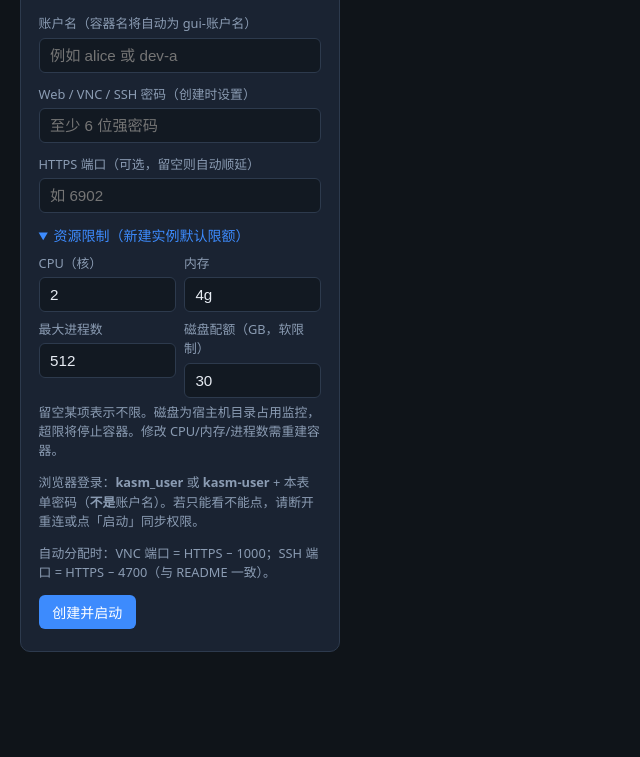
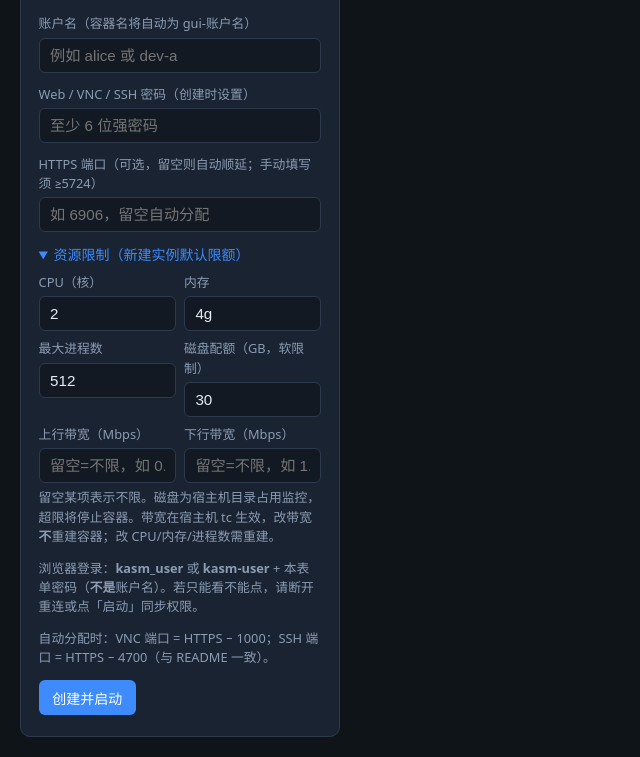
Before and after one commit to liukaijie1980/gui-lab, a FastAPI app: page / in a window 1280 px wide. Shown: the part 188-945 px from the top of the page, without its empty margins (0-640 px from the left). Before the commit the page ends 840 px from the top, so only its background shows below. Run offline with FastAPI, Linux system fonts and the light colour scheme; some libraries are stand-ins or nearby versions.

Commit message:
增强宿主机 VNC 与容器带宽管理，并忽略 iscsi 用户数据。
宿主机 VNC 支持 x11vnc/TigerVNC 自动切换与 noVNC Web 访问；管理台新增上下行带宽限制（tc）；校验 GUI 端口映射并忽略 iscsi 目录。

Co-authored-by: Cursor <cursoragent@cursor.com>

```diff
--- a/gui_portal/app.py
+++ b/gui_portal/app.py
@@ -28,14 +28,18 @@ INSTALL_SSHD_STARTUP = ROOT / "scripts" / "install-sshd-startup.sh"
 SYNC_KASM_WEB_PASSWORD = ROOT / "scripts" / "sync-kasm-web-password.sh"
 INSTALL_APP_WRAPPERS = ROOT / "scripts" / "install-container-app-wrappers.sh"
 CHECK_DISK_SCRIPT = ROOT / "scripts" / "check-instance-disk-usage.sh"
+LIMIT_BW_SCRIPT = ROOT / "scripts" / "limit-container-bandwidth.sh"
 STATE_PATH = Path(os.environ.get("GUI_PORTAL_STATE", ROOT / "gui_portal" / "instances.json"))
 SNAPSHOT_DIR = Path(os.environ.get("GUI_PORTAL_SNAPSHOT_DIR", ROOT / "gui_portal" / "snapshots"))
 BASE_GUI = int(os.environ.get("GUI_PORTAL_BASE_GUI", "6901"))
 PORT_MAX = int(os.environ.get("GUI_PORTAL_PORT_MAX", "6999"))
+# gui_to_ssh(g)=g-4700；宿主机 SSH 映射须 ≥1024 ⇒ g ≥5724
+MIN_GUI_PORT = int(os.environ.get("GUI_PORTAL_MIN_GUI", "5724"))
 ADMIN_PASSWORD = os.environ.get("GUI_PORTAL_ADMIN_PASSWORD", "").strip() or None
 
 _SLUG_OK = re.compile(r"^[a-z0-9]([a-z0-9-]*[a-z0-9])?$")
 _MEM_RE = re.compile(r"^(\d+)([mg])$", re.IGNORECASE)
+_MBIT_RE = re.compile(r"^[0-9]+(\.[0-9])?$")
 
 _BUILTIN_DEFAULT_RESOURCES: dict[str, Any] = {
     "cpus": os.environ.get("GUI_PORTAL_DEFAULT_CPUS", "2"),
@@ -57,6 +61,26 @@ def gui_to_vnc(gui_port: int) -> int:
 def gui_to_ssh(gui_port: int) -> int:
     """与 README 一致：6901↔2201，端口差 4700。"""
     return gui_port - 4700
+
+
+def validate_gui_port_plan(gui: int) -> tuple[int, int]:
+    """校验 GUI 及其衍生的 VNC/SSH 宿主机映射端口（须 ≥1024）。"""
+    if gui < MIN_GUI_PORT or gui > 65535:
+        raise HTTPException(
+            status_code=400,
+            detail=(
+                f"GUI 端口须在 {MIN_GUI_PORT}–65535（留空则自动从 {BASE_GUI} 起分配）；"
+                "过小会导致 SSH/VNC 映射端口无效"
+            ),
+        )
+    vnc = gui_to_vnc(gui)
+    ssh = gui_to_ssh(gui)
+    if vnc < 1024 or ssh < 1024:
+        raise HTTPException(
+            status_code=400,
+            detail=f"GUI 端口 {gui} 对应 VNC={vnc}、SSH={ssh}，宿主机映射端口须 ≥ 1024",
+        )
+    return vnc, ssh
 
 
 _BUILTIN_CONTAINER_PORTS = {6901, 5901, 22}
@@ -178,7 +202,7 @@ def default_resources(state: Optional[dict[str, Any]] = None) -> dict[str, Any]:
 
 
 def normalize_resources(raw: Any, *, apply_defaults: bool = True) -> dict[str, Any]:
-    """将 resources 规范为 {cpus, memory, pids_limit, disk_quota_gb}，空值表示不限。"""
+    """将 resources 规范为 {cpus, memory, pids_limit, disk_quota_gb, egress_mbit, ingress_mbit}，空值表示不限。"""
     base = default_resources() if apply_defaults and not raw else {}
     src = raw if isinstance(raw, dict) else {}
     out: dict[str, Any] = {}
@@ -212,6 +236,13 @@ def normalize_resources(raw: Any, *, apply_defaults: bool = True) -> dict[str, A
             out["disk_quota_gb"] = 0
     else:
         out["disk_quota_gb"] = 0
+
+    for key in ("egress_mbit", "ingress_mbit"):
+        val = src.get(key, base.get(key))
+        if val is not None and str(val).strip():
+            out[key] = str(val).strip()
+        else:
+            out[key] = None
 
     return out
 
@@ -243,6 +274,81 @@ def validate_resources(res: dict[str, Any]) -> None:
     if disk is not None and (not isinstance(disk, int) or disk < 0 or disk > 2048):
         raise HTTPException(status_code=400, detail="磁盘配额须在 0（不限）或 1–2048 GB 之间")
 
+    for key, label in (("egress_mbit", "上行带宽"), ("ingress_mbit", "下行带宽")):
+        val = res.get(key)
+        if val is None:
+            continue
+        if not _MBIT_RE.match(str(val)):
+            raise HTTPException(
+                status_code=400,
+                detail=f"{label}须为 Mbps 数字，精确到 0.1（如 20、15.5、0.1）",
+            )
+        try:
+            v = float(val)
+        except (TypeError, ValueError):
+            raise HTTPException(status_code=400, detail=f"{label}格式无效")
+        if v < 0.1 or v > 10000:
+            raise HTTPException(status_code=400, detail=f"{label}须在 0.1–10000 Mbps 之间")
+
+
+def resources_from_form(
+    *,
+    res_cpus: str = "",
+    res_memory: str = "",
+    res_pids_limit: str = "",
+    res_disk_quota_gb: str = "",
+    res_egress_mbit: str = "",
+    res_ingress_mbit: str = "",
+    apply_defaults: bool = True,
+    explicit_bandwidth: bool = False,
+    explicit_docker_limits: bool = False,
+) -> dict[str, Any]:
+    """从管理台表单解析 resources；explicit_* 时留空表示取消对应限制。"""
+    raw_res: dict[str, Any] = {}
+    if explicit_docker_limits:
+        raw_res["cpus"] = res_cpus.strip() or None
+        raw_res["memory"] = res_memory.strip() or None
+        if res_pids_limit.strip():
+            try:
+                raw_res["pids_limit"] = int(res_pids_limit.strip())
+            except ValueError:
+                raise HTTPException(status_code=400, detail="进程数限额须为整数")
+        else:
+            raw_res["pids_limit"] = None
+        if res_disk_quota_gb.strip():
+            try:
+                raw_res["disk_quota_gb"] = int(res_disk_quota_gb.strip())
+            except ValueError:
+                raise HTTPException(status_code=400, detail="磁盘配额须为整数 GB")
+        else:
+            raw_res["disk_quota_gb"] = 0
+    else:
+        if res_cpus.strip():
+            raw_res["cpus"] = res_cpus.strip()
+        if res_memory.strip():
+            raw_res["memory"] = res_memory.strip()
+        if res_pids_limit.strip():
+            try:
+                raw_res["pids_limit"] = int(res_pids_limit.strip())
+            except ValueError:
+                raise HTTPException(status_code=400, detail="进程数限额须为整数")
+        if res_disk_quota_gb.strip():
+            try:
+                raw_res["disk_quota_gb"] = int(res_disk_quota_gb.strip())
+            except ValueError:
+                raise HTTPException(status_code=400, detail="磁盘配额须为整数 GB")
+    if explicit_bandwidth:
+        raw_res["egress_mbit"] = res_egress_mbit.strip() or None
+        raw_res["ingress_mbit"] = res_ingress_mbit.strip() or None
+    else:
+        if res_egress_mbit.strip():
+            raw_res["egress_mbit"] = res_egress_mbit.strip()
+        if res_ingress_mbit.strip():
+            raw_res["ingress_mbit"] = res_ingress_mbit.strip()
+    resources = normalize_resources(raw_res if raw_res else None, apply_defaults=apply_defaults)
+    validate_resources(resources)
+    return resources
+
 
 def resources_to_env(res: dict[str, Any]) -> dict[str, str]:
     env: dict[str, str] = {}
@@ -253,6 +359,8 @@ def resources_to_env(res: dict[str, Any]) -> dict[str, str]:
         env["MEMSWAP_LIMIT"] = str(res["memory"])
     if res.get("pids_limit"):
         env["PIDS_LIMIT"] = str(res["pids_limit"])
+    env["EGRESS_MBIT"] = str(res["egress_mbit"]) if res.get("egress_mbit") else ""
+    env["INGRESS_MBIT"] = str(res["ingress_mbit"]) if res.get("ingress_mbit") else ""
     return env
 
 
@@ -515,11 +623,38 @@ def next_free_gui_port(state: dict[str, Any]) -> int:
 
 
 def docker_limits_changed(old: dict[str, Any], new: dict[str, Any]) -> bool:
-    """CPU / 内存 / 进程数变更需重建容器；仅磁盘配额变更不需要。"""
+    """CPU / 内存 / 进程数变更需重建容器；磁盘与带宽变更不需要。"""
     for key in ("cpus", "memory", "pids_limit"):
         if old.get(key) != new.get(key):
             return True
     return False
+
+
+def bandwidth_limits_changed(old: dict[str, Any], new: dict[str, Any]) -> bool:
+    for key in ("egress_mbit", "ingress_mbit"):
+        if old.get(key) != new.get(key):
+            return True
+    return False
+
+
+def read_bandwidth_live(container_name: str) -> Optional[dict[str, Any]]:
+    """读取 limit-container-bandwidth.sh 写入的 bandwidth.state（宿主机 tc 已应用）。"""
+    sf = ROOT / "docker_os" / container_name / "bandwidth.state"
+    if not sf.is_file():
+        return None
+    data: dict[str, str] = {}
+    for line in sf.read_text(encoding="utf-8").splitlines():
+        if "=" not in line:
+            continue
+        k, v = line.split("=", 1)
+        data[k.strip().lower()] = v.strip()
+    if not data.get("veth"):
+        return None
+    return {
+        "egress_mbit": data.get("egress_mbit") or None,
+        "ingress_mbit": data.get("ingress_mbit") or None,
+        "veth": data.get("veth"),
+    }
 
 
 def run_script(env: dict[str, str], *, recreate: bool = False) -> tuple[int, str, str]:
@@ -1041,6 +1176,8 @@ def api_create(
     res_memory: str = Form(default=""),
     res_pids_limit: str = Form(default=""),
     res_disk_quota_gb: str = Form(default=""),
+    res_egress_mbit: str = Form(default=""),
+    res_ingress_mbit: str = Form(default=""),
 ):
     check_session(request)
     if not password.strip():
@@ -1067,36 +1204,27 @@ def api_create(
             gui = int(str(gui_port).strip())
         except ValueError:
             raise HTTPException(status_code=400, detail="GUI 端口必须是整数")
-        if gui < 1024 or gui > 65535:
-            raise HTTPException(status_code=400, detail="端口范围无效")
-        vnc = gui_to_vnc(gui)
+        vnc, ssh = validate_gui_port_plan(gui)
         used = collect_used_gui_ports(state)
         if gui in used:
             raise HTTPException(status_code=400, detail="该 GUI 端口已被登记占用")
         if port_in_use("0.0.0.0", gui) or port_in_use("0.0.0.0", vnc):
             raise HTTPException(status_code=400, detail="端口在宿主机上已被占用")
+        if port_in_use("0.0.0.0", ssh):
+            raise HTTPException(status_code=400, detail="端口在宿主机上已被占用（SSH 映射）")
     else:
         gui = next_free_gui_port(state)
 
     vnc_native = gui_to_vnc(gui)
 
-    raw_res: dict[str, Any] = {}
-    if res_cpus.strip():
-        raw_res["cpus"] = res_cpus.strip()
-    if res_memory.strip():
-        raw_res["memory"] = res_memory.strip()
-    if res_pids_limit.strip():
-        try:
-            raw_res["pids_limit"] = int(res_pids_limit.strip())
-        except ValueError:
-            raise HTTPException(status_code=400, detail="进程数限额须为整数")
-    if res_disk_quota_gb.strip():
-        try:
-            raw_res["disk_quota_gb"] = int(res_disk_quota_gb.strip())
-        except ValueError:
-            raise HTTPException(status_code=400, detail="磁盘配额须为整数 GB")
-    resources = normalize_resources(raw_res if raw_res else None)
-    validate_resources(resources)
+    resources = resources_from_form(
+        res_cpus=res_cpus,
+        res_memory=res_memory,
+        res_pids_limit=res_pids_limit,
+        res_disk_quota_gb=res_disk_quota_gb,
+        res_egress_mbit=res_egress_mbit,
+        res_ingress_mbit=res_ingress_mbit,
+    )
 
     env = {
         "CONTAINER_NAME": cname,
@@ -1160,6 +1288,7 @@ def api_get_resources(request: Request, container_name: str):
     return {
         "configured": res,
         "live": live,
+        "bandwidth_live": read_bandwidth_live(container_name),
         "disk_usage_gb": used_gb,
         "disk_status": disk_st,
         "default_resources": default_resources(state),
@@ -1175,34 +1304,28 @@ def api_set_resources(
     res_memory: str = Form(default=""),
     res_pids_limit: str = Form(default=""),
     res_disk_quota_gb: str = Form(default=""),
+    res_egress_mbit: str = Form(default=""),
+    res_ingress_mbit: str = Form(default=""),
 ):
-    """更新资源限额；CPU/内存/进程数变更会重建容器，仅磁盘配额变更则立即保存。"""
+    """更新资源限额；CPU/内存/进程数变更会重建容器；带宽/磁盘变更不重建。"""
     check_session(request)
     state = load_state()
     inst = _instance_or_404(state, container_name)
     old_res = normalize_resources(inst.get("resources"), apply_defaults=False)
 
-    raw_res: dict[str, Any] = {}
-    raw_res["cpus"] = res_cpus.strip() or None
-    raw_res["memory"] = res_memory.strip() or None
-    if res_pids_limit.strip():
-        try:
-            raw_res["pids_limit"] = int(res_pids_limit.strip())
-        except ValueError:
-            raise HTTPException(status_code=400, detail="进程数限额须为整数")
-    else:
-        raw_res["pids_limit"] = None
-    if res_disk_quota_gb.strip():
-        try:
-            raw_res["disk_quota_gb"] = int(res_disk_quota_gb.strip())
-        except ValueError:
-            raise HTTPException(status_code=400, detail="磁盘配额须为整数 GB")
-    else:
-        raw_res["disk_quota_gb"] = 0
-
-    resources = normalize_resources(raw_res, apply_defaults=False)
-    validate_resources(resources)
+    resources = resources_from_form(
+        res_cpus=res_cpus,
+        res_memory=res_memory,
+        res_pids_limit=res_pids_limit,
+        res_disk_quota_gb=res_disk_quota_gb,
+        res_egress_mbit=res_egress_mbit,
+        res_ingress_mbit=res_ingress_mbit,
+        apply_defaults=False,
+        explicit_bandwidth=True,
+        explicit_docker_limits=True,
+    )
     needs_recreate = docker_limits_changed(old_res, resources)
+    bw_changed = bandwidth_limits_changed(old_res, resources)
 
     inst["resources"] = resources
     try:
@@ -1238,11 +1361,27 @@ def api_set_resources(
                 "容器已重建；密码与 SSH 正在后台同步（约 1 分钟）。"
                 "若桌面异常，请点「启动」再次同步。"
             )
-    else:
-        post_warnings.append("仅更新了磁盘配额，未重建容器。")
+    elif bw_changed:
+        env = script_env_for_instance(inst)
+        if not env.get("VNC_PW"):
+            raise HTTPException(status_code=400, detail="状态中无密码，无法更新带宽")
+        code, out, err = run_script(env, recreate=False)
+        if code != 0:
+            recreate_ok = False
+            post_warnings.append(
+                "带宽配置已保存，但宿主机 tc 未成功应用（需 sudo）。"
+                f"\n{(err or out)[-800:]}"
+            )
+        else:
+            up = resources.get("egress_mbit") or "∞"
+            down = resources.get("ingress_mbit") or "∞"
+            post_warnings.append(f"带宽限制已更新（上行 {up} / 下行 {down} Mbps，未重建容器）。")
+    elif old_res.get("disk_quota_gb") != resources.get("disk_quota_gb"):
+        post_warnings.append("磁盘配额已更新（未重建容器）。")
 
     save_state(state)
     live = docker_inspect_resources(container_name)
+    bw_live = read_bandwidth_live(container_name)
     resp: dict[str, Any] = {
         "ok": True,
         "saved": True,
@@ -1250,7 +1389,8 @@ def api_set_resources(
         "recreate_skipped": recreate_skipped,
         "resources": resources,
         "live": live,
-        "log": (out + err)[-4000:] if needs_recreate else "",
+        "bandwidth_live": bw_live,
+        "log": (out + err)[-4000:] if needs_recreate or bw_changed else "",
     }
     if post_warnings:
         resp["warnings"] = post_warnings
--- a/gui_portal/templates/index.html
+++ b/gui_portal/templates/index.html
@@ -203,8 +203,8 @@
             <input id="password" name="password" type="password" required minlength="6" autocomplete="new-password" placeholder="至少 6 位强密码"/>
           </div>
           <div class="row">
-            <label for="gui_port">HTTPS 端口（可选，留空则自动顺延）</label>
-            <input id="gui_port" name="gui_port" type="number" min="1025" max="65535" placeholder="如 6902"/>
+            <label for="gui_port">HTTPS 端口（可选，留空则自动顺延；手动填写须 ≥5724）</label>
+            <input id="gui_port" name="gui_port" type="number" min="5724" max="65535" placeholder="如 6906，留空自动分配"/>
           </div>
           {% set dr = default_resources if default_resources is defined else {'cpus': '2', 'memory': '4g', 'pids_limit': 512, 'disk_quota_gb': 30} %}
           <details class="resource-details" open>
@@ -226,8 +226,16 @@
                 <label for="res_disk_quota_gb">磁盘配额（GB，软限制）</label>
                 <input id="res_disk_quota_gb" name="res_disk_quota_gb" type="number" min="0" max="2048" value="{{ dr.disk_quota_gb or 30 }}"/>
               </div>
+              <div>
+                <label for="res_egress_mbit">上行带宽（Mbps）</label>
+                <input id="res_egress_mbit" name="res_egress_mbit" type="text" step="0.1" value="{{ dr.egress_mbit or '' }}" placeholder="留空=不限，如 0.5"/>
+              </div>
+              <div>
+                <label for="res_ingress_mbit">下行带宽（Mbps）</label>
+                <input id="res_ingress_mbit" name="res_ingress_mbit" type="text" step="0.1" value="{{ dr.ingress_mbit or '' }}" placeholder="留空=不限，如 1.5"/>
+              </div>
             </div>
-            <p class="hint">留空某项表示不限。磁盘为宿主机目录占用监控，超限将停止容器。修改 CPU/内存/进程数需重建容器。</p>
+            <p class="hint">留空某项表示不限。磁盘为宿主机目录占用监控，超限将停止容器。带宽在宿主机 tc 生效，改带宽<strong>不</strong>重建容器；改 CPU/内存/进程数需重建。</p>
           </details>
           <p class="hint">浏览器登录：<strong>kasm_user</strong> 或 <strong>kasm-user</strong> + 本表单密码（<strong>不是</strong>账户名）。若只能看不能点，请断开重连或点「启动」同步权限。</p>
           <p class="hint">自动分配时：VNC 端口 = HTTPS − 1000；SSH 端口 = HTTPS − 4700（与 README 一致）。</p>
@@ -275,7 +283,7 @@
     <div class="modal" role="dialog" aria-labelledby="resources-modal-title">
       <h3 id="resources-modal-title">资源限制</h3>
       <p class="hint" id="resources-modal-sub"></p>
-      <p class="hint">CPU / 内存 / 进程数由 Docker cgroup 强制限制；磁盘为 <code>docker_os</code> 目录占用软限制，超限可自动停容器。保存后将<strong>重建容器</strong>。</p>
+      <p class="hint">CPU / 内存 / 进程数由 Docker cgroup 限制（变更需<strong>重建</strong>）；带宽由宿主机 tc 限制（变更<strong>不</strong>重建）；磁盘为软限制。</p>
       <div id="resources-live" class="hint" style="margin-bottom:0.75rem;"></div>
       <div id="resources-disk-bar"></div>
       <form id="resources-form">
@@ -296,9 +304,17 @@
             <label for="rm-disk">磁盘配额 GB（0=不限）</label>
             <input id="rm-disk" name="res_disk_quota_gb" type="number" min="0" max="2048" placeholder="30"/>
           </div>
+          <div>
+            <label for="rm-egress">上行带宽 Mbps（留空=不限）</label>
+            <input id="rm-egress" name="res_egress_mbit" type="text" placeholder="0.5"/>
+          </div>
+          <div>
+            <label for="rm-ingress">下行带宽 Mbps（留空=不限）</label>
+            <input id="rm-ingress" name="res_ingress_mbit" type="text" placeholder="1.5"/>
+          </div>
         </div>
         <div class="toolbar" style="margin-top:0.75rem;">
-          <button type="submit" class="btn-primary btn-sm">保存并重建</button>
+          <button type="submit" class="btn-primary btn-sm">保存</button>
           <button type="button" class="btn-ghost btn-sm" id="resources-check-disk">检查磁盘</button>
         </div>
       </form>
@@ -387,7 +403,9 @@
       const quota = r.disk_quota_gb || 0;
       let diskLine = quota > 0 ? `磁盘 ${used}/${quota}G` : `磁盘 ${used}G`;
       if (i.disk_over_limit) diskLine += ' ⚠';
-      return `<span class="res-cell">${parts.join(' / ')}<br/>${diskLine}</span>`;
+      const up = r.egress_mbit ? `↑${r.egress_mbit}` : '↑∞';
+      const down = r.ingress_mbit ? `↓${r.ingress_mbit}` : '↓∞';
+      return `<span class="res-cell">${parts.join(' / ')}<br/>${up} ${down} Mbps<br/>${diskLine}</span>`;
     }
 
     function formatPortDrift(i) {
@@ -670,14 +688,22 @@
         document.getElementById('rm-memory').value = c.memory || '';
         document.getElementById('rm-pids').value = c.pids_limit || '';
         document.getElementById('rm-disk').value = c.disk_quota_gb != null ? c.disk_quota_gb : '';
+        document.getElementById('rm-egress').value = c.egress_mbit || '';
+        document.getElementById('rm-ingress').value = c.ingress_mbit || '';
         const live = data.live || {};
+        const bwLive = data.bandwidth_live || {};
         const liveParts = [];
         if (live.cpus != null) liveParts.push(`CPU ${live.cpus}`);
         if (live.memory) liveParts.push(`MEM ${live.memory}`);
         if (live.pids_limit) liveParts.push(`PIDS ${live.pids_limit}`);
+        if (bwLive.egress_mbit || bwLive.ingress_mbit) {
+          const bu = bwLive.egress_mbit || '∞';
+          const bd = bwLive.ingress_mbit || '∞';
+          liveParts.push(`带宽 ↑${bu}/↓${bd} Mbps`);
+        }
         liveEl.textContent = liveParts.length
-          ? 'Docker 当前：' + liveParts.join(' · ')
-          : 'Docker 当前：未检测到 cgroup 限制（可能尚未重建）';
+          ? '当前生效：' + liveParts.join(' · ')
+          : '当前生效：未检测到 cgroup / 带宽限制';
         renderDiskBar(data.disk_usage_gb, c.disk_quota_gb);
         const diskOver = c.disk_quota_gb > 0 && data.disk_usage_gb >= c.disk_quota_gb;
         if (diskOver) {
@@ -733,7 +759,7 @@
       resourcesForm.addEventListener('submit', async (ev) => {
         ev.preventDefault();
         if (!resourcesModalContainer) return;
-        if (!confirm('保存资源限制？若修改了 CPU/内存/进程数将重建容器（短暂中断）；仅改磁盘配额则不会重建。')) return;
+        if (!confirm('保存资源限制？若修改了 CPU/内存/进程数将重建容器（短暂中断）；仅改带宽或磁盘配额不会重建。')) return;
         const errEl = document.getElementById('resources-err');
         const statusEl = document.getElementById('resources-status');
         const submitBtn = resourcesForm.querySelector('button[type="submit"]');
@@ -751,8 +777,8 @@
           await refreshResourcesModal();
           await loadList();
           const msgs = [];
-          if (data.recreate_skipped) msgs.push('磁盘配额已更新（未重建容器）');
-          if (data.recreate_ok === false) msgs.push('配置已保存，但容器重建未成功，请点「重建」');
+          if (data.recreate_skipped && !data.warnings?.length) msgs.push('配置已保存。');
+          if (data.recreate_ok === false) msgs.push('配置已保存，但部分项未成功应用，请查看下方说明或点「重建」。');
           if (data.warnings && data.warnings.length) msgs.push(...data.warnings);
           if (msgs.length) {
             statusEl.className = data.recreate_ok === false ? 'hint' : 'ok-msg';
```
Also changed, not shown: README.md, 8 other files.
